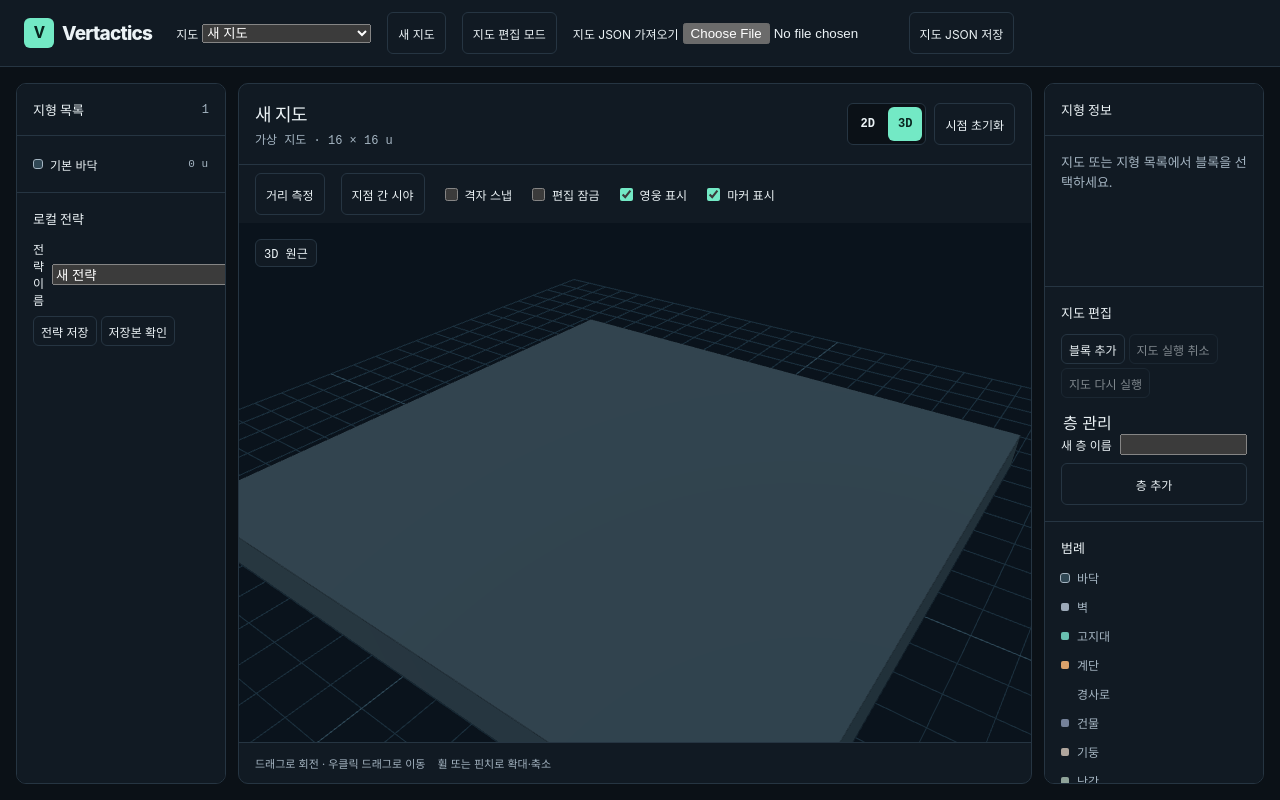
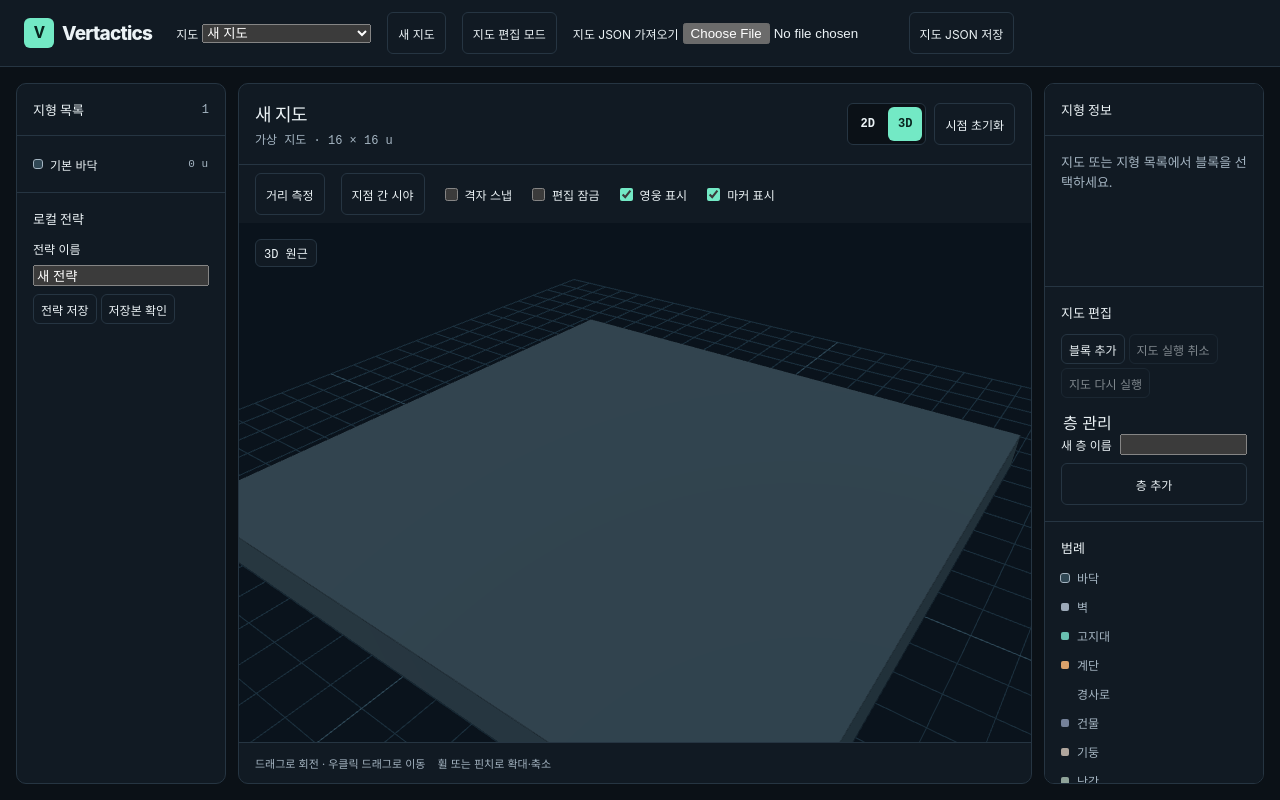
Before and after one commit to Oddmash/Vertactics, a React (Vite) app: page / in a window 1280 px wide. Both pictures are taken after a click on the button "새 지도". Built offline with nearby package versions, Linux system fonts and the light colour scheme.

Commit message:
fix(editor): contain strategy names in the sidebar

```diff
--- a/src/editor/strategy-draft-tools.tsx
+++ b/src/editor/strategy-draft-tools.tsx
@@ -59,7 +59,7 @@ const StrategyDraftTools = ({ draft, onRestore }: Props) => {
         const submitter = (event.nativeEvent as SubmitEvent).submitter;
         void save(title, submitter?.getAttribute('value') === 'new' ? undefined : existingId);
       }}>
-        <label>전략 이름 <input name="title" maxLength={80} required
+        <label className="strategy-name">전략 이름 <input name="title" maxLength={80} required
           defaultValue={existingId ? active?.title : draft.strategy.title} />
         </label>
         <div className="hero-actions">
--- a/src/theme/editor.css
+++ b/src/theme/editor.css
@@ -281,5 +281,7 @@ ul { padding: 0; list-style: none; }
 .spatial-probe select { max-width: 100%; }
 
 
+.hero-tools .strategy-name { display: grid; grid-template-columns: minmax(0, 1fr); }
+.strategy-name input { width: 100%; min-width: 0; }
 .terrain-button.saved-strategy { grid-template-columns: minmax(0, 1fr); }
 .saved-strategy span, .saved-strategy small { white-space: normal; overflow-wrap: anywhere; }
```
